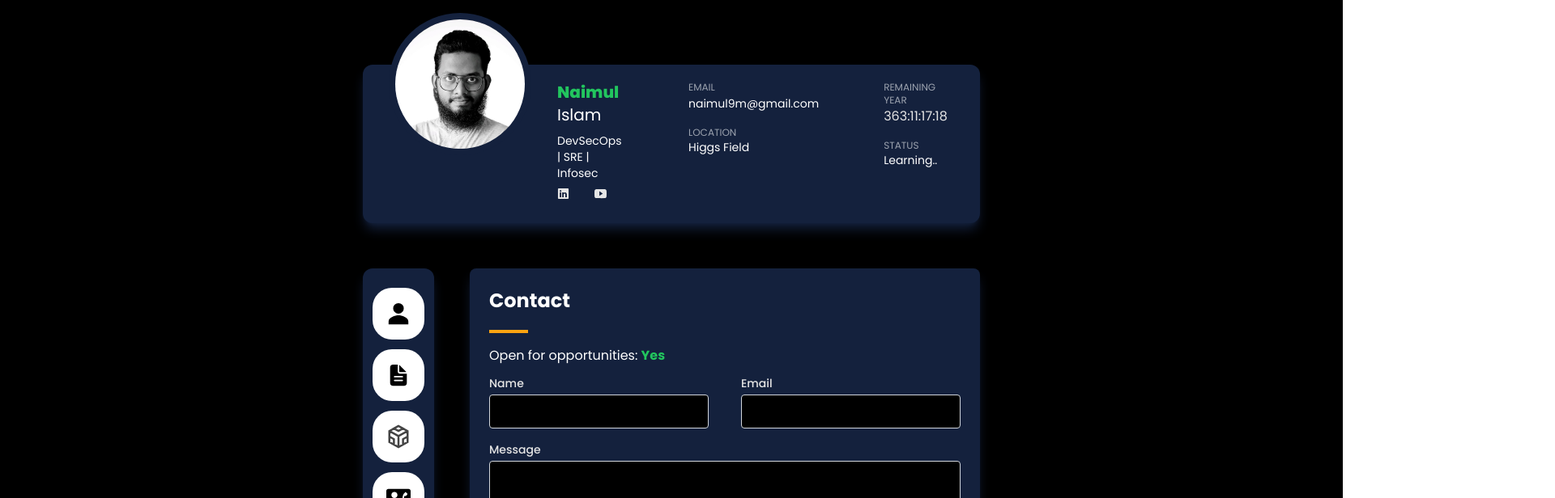
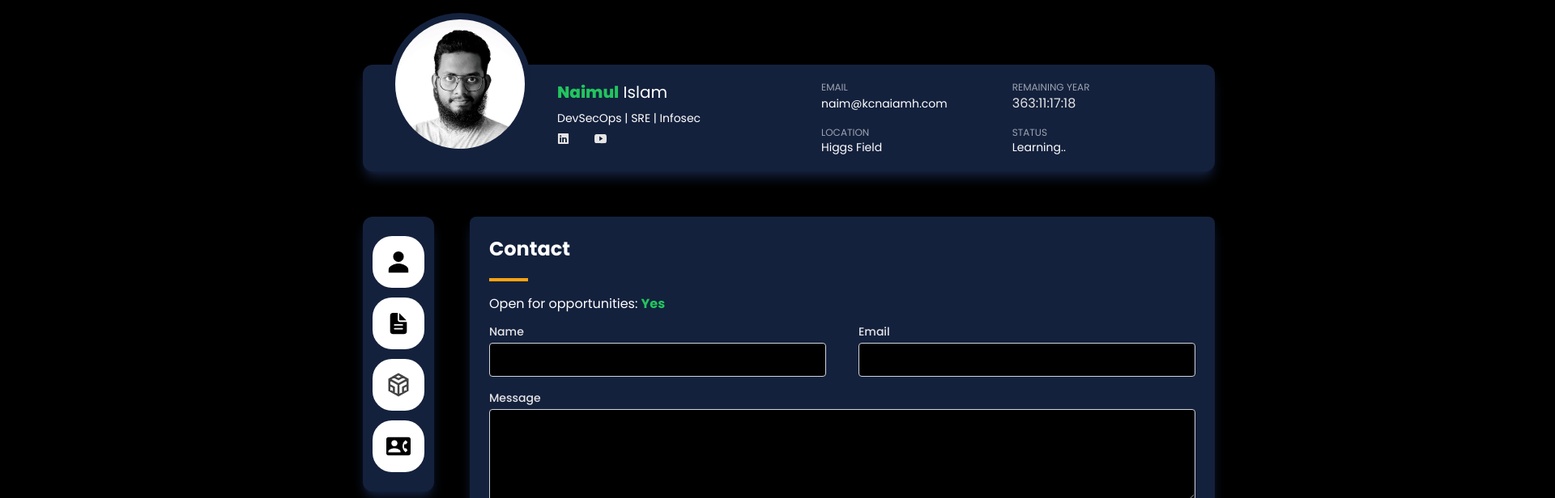
Before and after one commit to kcnaiamh/Personal-Portfolio, a React (Vite) app: page /contact in a window 1280 px wide. Shown: the top 616 px of the page at 81% size, 1920 px wide, since content can reach past the window. Built offline with nearby package versions, Linux system fonts and the light colour scheme; some icons are missing.

Commit message:
all bug fixed. 100% done

```diff
--- a/src/components/Header.jsx
+++ b/src/components/Header.jsx
@@ -74,9 +74,9 @@ const Header = () => {
 								Email
 							</p>
 							<a
-								href="mailto:naimul9m@gmail.com"
+								href="mailto:naim@kcnaiamh.com"
 								className="text-white text-sm hover:text-[#FCA311]">
-								naimul9m@gmail.com
+								naim@kcnaiamh.com
 							</a>
 						</div>
 						<div>
--- a/src/layout/Layout.jsx
+++ b/src/layout/Layout.jsx
@@ -10,7 +10,7 @@ const Layout = (props) => {
 				<Header />
 				<div className="flex space-x-11 mx-56 px-56">
 					<SideBar />
-					<div className=" text-white bg-[#14213d] rounded-lg shadow-lg shadow-[#14213D] w-full px-6 py-6 mb-24">
+					<div className=" text-white bg-[#14213d] rounded-lg shadow-lg shadow-[#14213D] px-6 py-6 mb-24 w-[920px]">
 						{props.children}
 					</div>
 				</div>
--- a/src/pages/Contact.jsx
+++ b/src/pages/Contact.jsx
@@ -44,13 +44,14 @@ const ContactPage = () => {
 
 	return (
 		<Layout>
-			<div>
 			<h1 className="capitalize font-bold text-2xl mb-5">Contact</h1>
 			<div class="w-12 h-1 bg-[#FCA311] mb-4" />
+
 			<p>
 				Open for opportunities: <b className="text-green-500">Yes</b>
 			</p>
-				<form ref={form} onSubmit={sendEmail} className="mt-3">
+
+			<form ref={form} onSubmit={sendEmail} className="mt-3 flex-col">
 				<div className="flex space-x-10">
 					<div className="mb-4 flex-1">
 						<label
@@ -106,7 +107,6 @@ const ContactPage = () => {
 					Send
 				</button>
 			</form>
-			</div>
 		</Layout>
 	);
 };
--- a/src/pages/Resume.jsx
+++ b/src/pages/Resume.jsx
@@ -8,7 +8,7 @@ const ResumePage = () => {
 			<div class="w-12 h-1 bg-[#FCA311] mb-5" />
 
 			<div className="flex-col items-center justify-center mb-20">
-				<section className="w-[850px]">
+				<section>
 					<div className="sticky -top-3 py-3 z-10">
 						<h1 className="group-date">Experience</h1>
 					</div>
@@ -43,7 +43,7 @@ const ResumePage = () => {
 					</div>
 				</section>
 
-				<section className="w-[850px]">
+				<section>
 					<div className="sticky -top-3 py-3 z-10">
 						<h1 className="group-date">Education</h1>
 					</div>
```
Also changed, not shown: src/DB/about.json (+4 -4 lines). Lines whose indentation alone changed are shown as unchanged.
